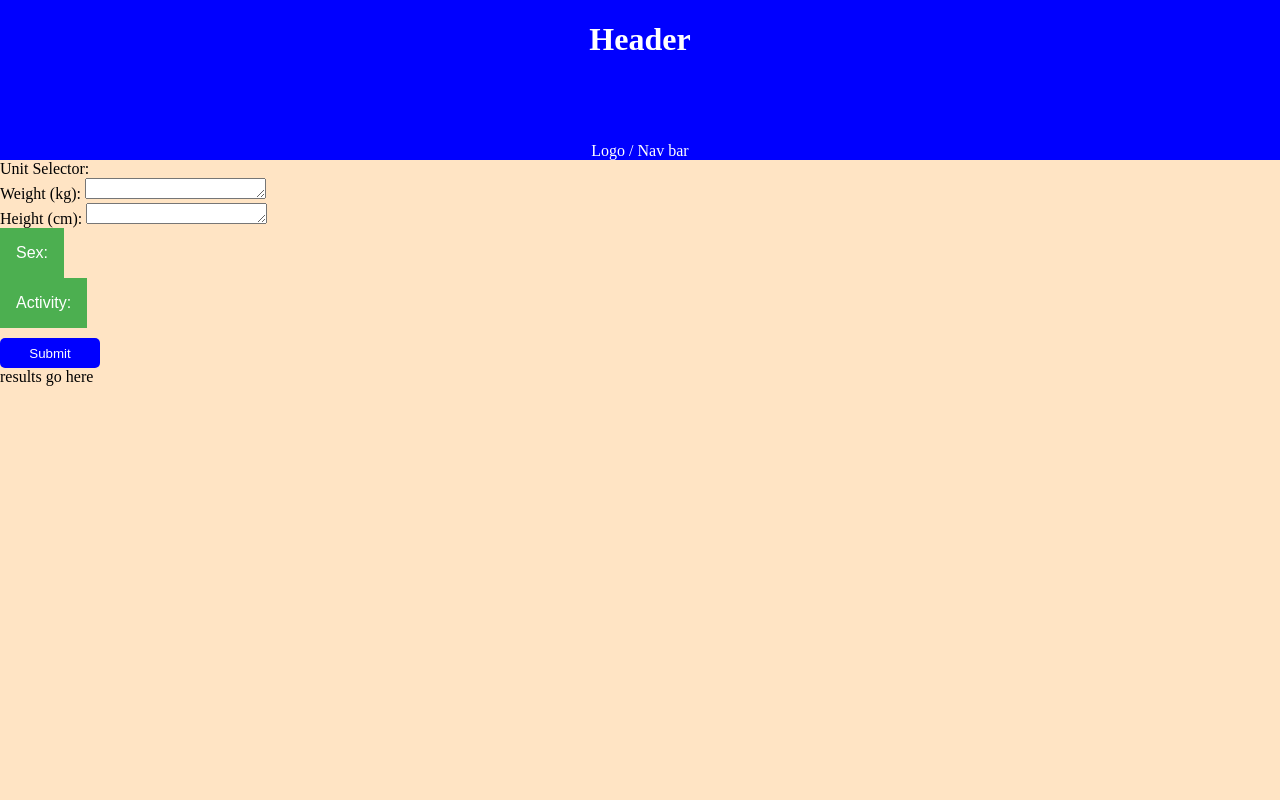
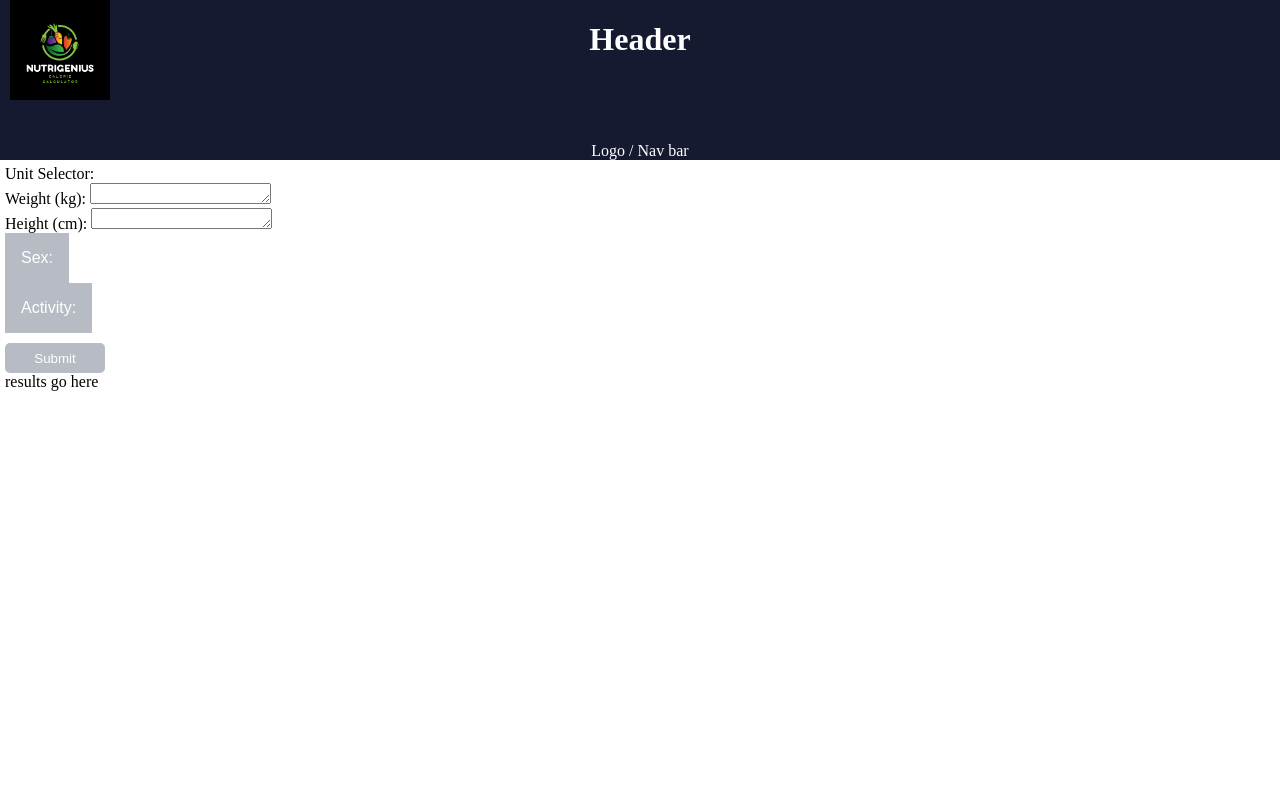
Before and after one commit to lance-o/NutriGenius, a website built with Vite: page NutriClient/index.html in a window 1280 px wide. Built offline with nearby package versions, Linux system fonts and the light colour scheme.

Commit message:
updated css/hmtl/logo

```diff
--- a/NutriClient/index.html
+++ b/NutriClient/index.html
@@ -10,8 +10,10 @@
   </head>
   <body>
     <header>
+      <img class="logo" src="NutriGenius3.png">
       <h1>Header</h1>
       <nav>Logo / Nav bar</nav>
+
     </header>
 
     <div id="calculator">
@@ -36,9 +38,9 @@
       <div class="dropdown">
         <button class="dropbtn">Activity:</button>
         <div class="dropdown-content">
-          <a href="#" data-value="Male">Low</a>
-          <a href="#" data-value="Female">Medium</a>
-          <a href="#" data-value="Female">High</a>
+          <a href="#" data-value="Low">Low</a>
+          <a href="#" data-value="Medium">Medium</a>
+          <a href="#" data-value="High">High</a>
         </div>
       </div>
 
--- a/NutriClient/style.css
+++ b/NutriClient/style.css
@@ -8,7 +8,7 @@ header {
   padding: 0;
   top: 0;
   position: fixed;
-  background-color: blue;
+  background-color: #161A30;
   color: white;
   width: 100vw;
   display: flex;
@@ -23,7 +23,7 @@ header {
   top: 20vh;
   display: flex;
   width: 100%;
-  background-color: bisque;
+  background-color: white;
   height: 80vh;
   flex-direction: row;
 }
@@ -35,13 +35,14 @@ header {
   justify-content: flex-start;
   height: 100%;
   flex-direction: column;
+  padding:5px;
 }
 
 #submit_button {
   margin-top: 10px;
   width: 100px;
   height: 30px;
-  background-color: blue;
+  background-color: #B6BBC4;
   color: white;
   border: none;
   border-radius: 5px;
@@ -59,7 +60,7 @@ button:hover {
 
 /* Dropdown button */
 .dropbtn {
-  background-color: #4caf50; /* Green background */
+  background-color: #B6BBC4; /* Green background */
   color: white; /* White text */
   padding: 16px; /* Some padding */
   font-size: 16px; /* Increase font size */
@@ -100,3 +101,11 @@ button:hover {
 .dropdown:hover .dropdown-content {
   display: block; /* Show the dropdown */
 }
+.logo {
+  display: flex;
+  position: absolute;
+  left: 10px;
+  border-radius: 8;
+  height: 100px;
+  width: 100px;
+}
```
Also changed, not shown: NutriClient/NutriGenius3.png (added).
